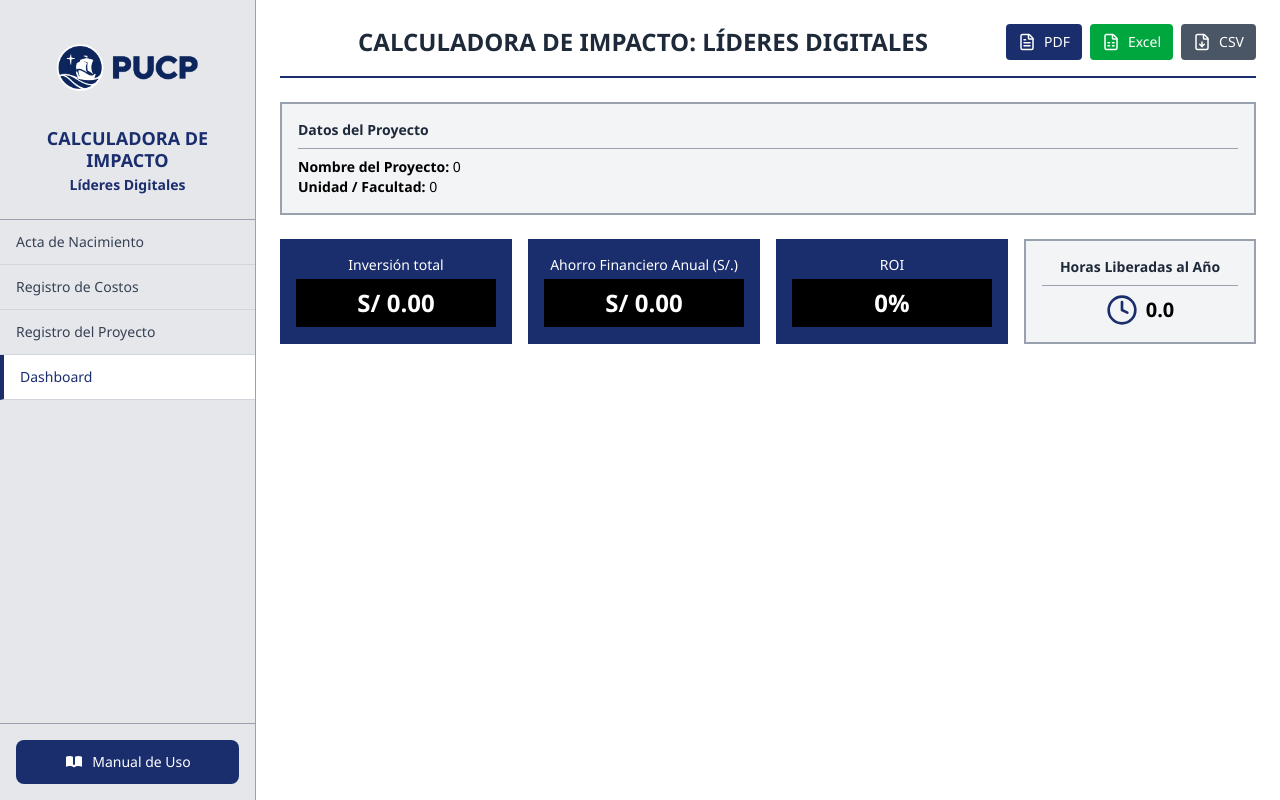
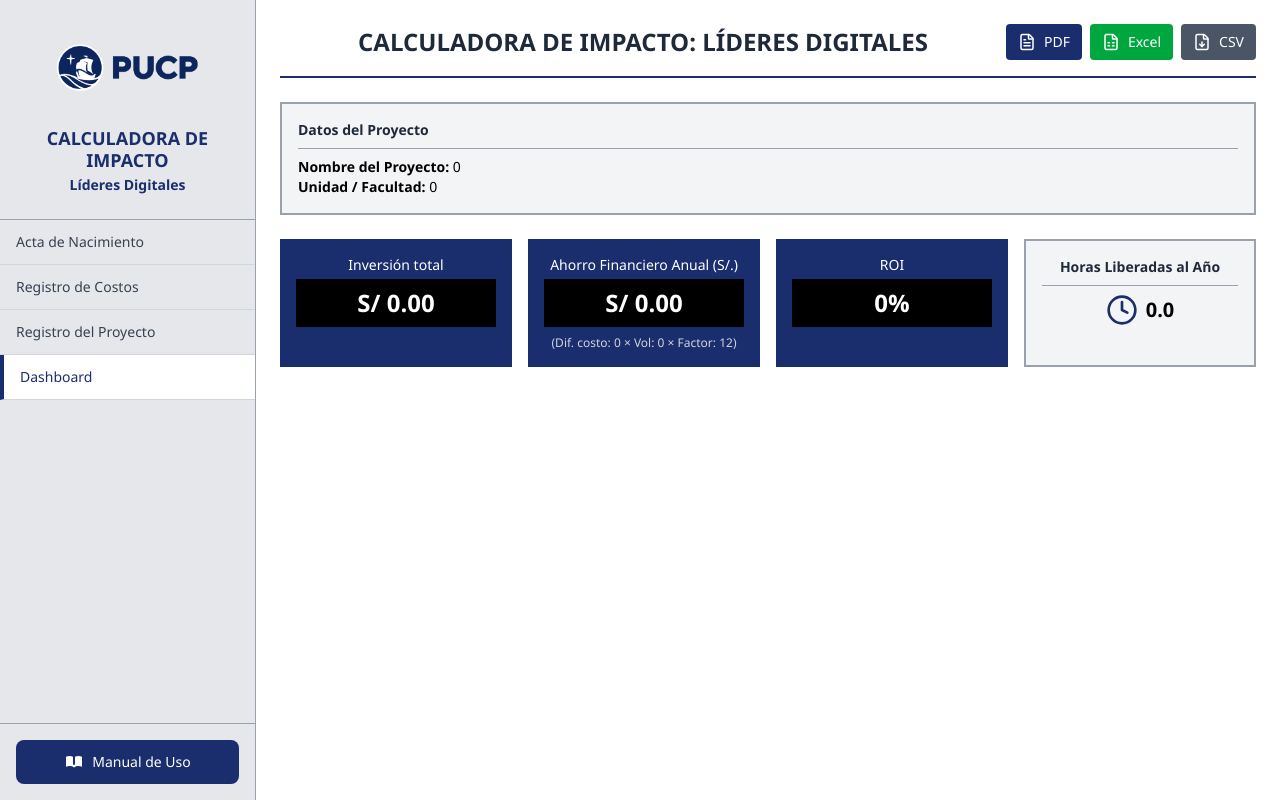
Before and after one commit to beawaremkt/PUCP, a React (Vite) app: page / in a window 1280 px wide. Both pictures are taken after a click on the button "Dashboard". Built offline with nearby package versions, Linux system fonts and the light colour scheme.

Commit message:
feat: añadir visualizador de componentes de la formula de ahorro para diagnostico de usuario

```diff
--- a/src/components/TabDashboard.jsx
+++ b/src/components/TabDashboard.jsx
@@ -315,6 +315,9 @@
           <p className="text-2xl font-bold mt-1 bg-black py-2">
             S/ {calcs.ahorroFinancieroAnual.toLocaleString('es-PE', { minimumFractionDigits: 2 })}
           </p>
+          <p className="text-xs text-gray-300 mt-2">
+            (Dif. costo: {calcs.diferenciaCostos} × Vol: {calcs.volumenOperaciones} × Factor: {calcs.factorConversion})
+          </p>
         </div>
 
         {/* ROI */}
```
